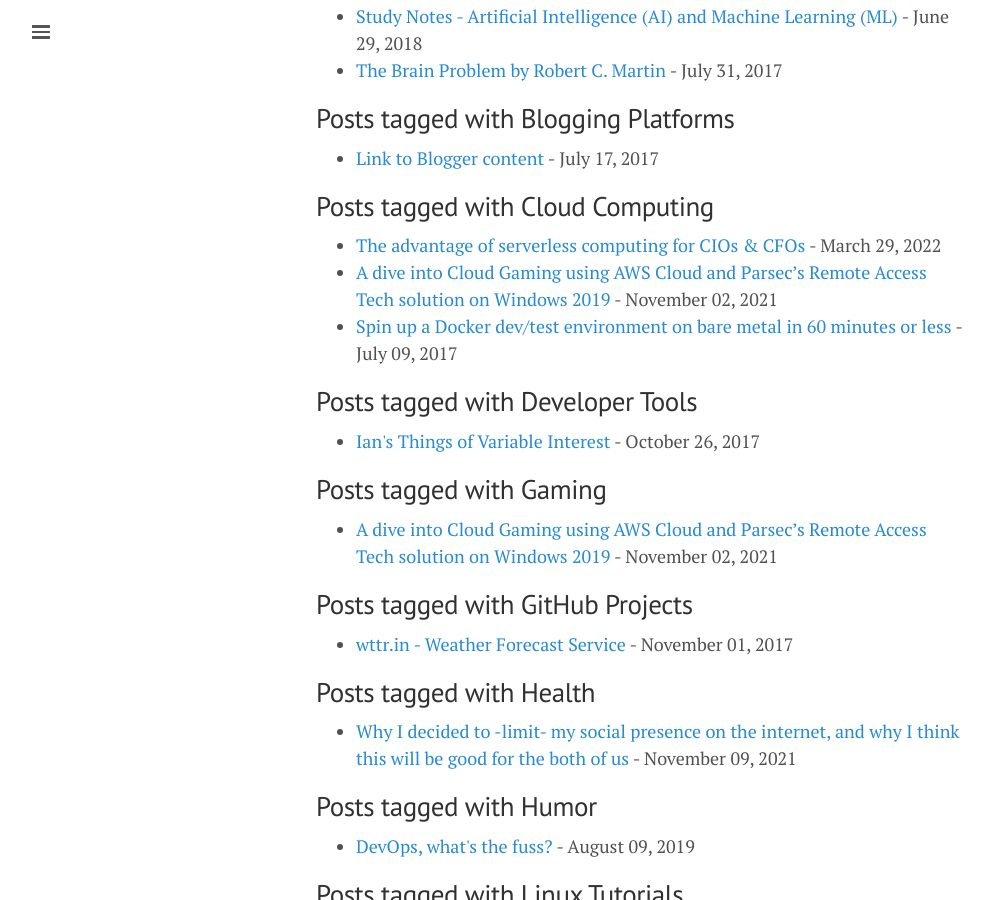
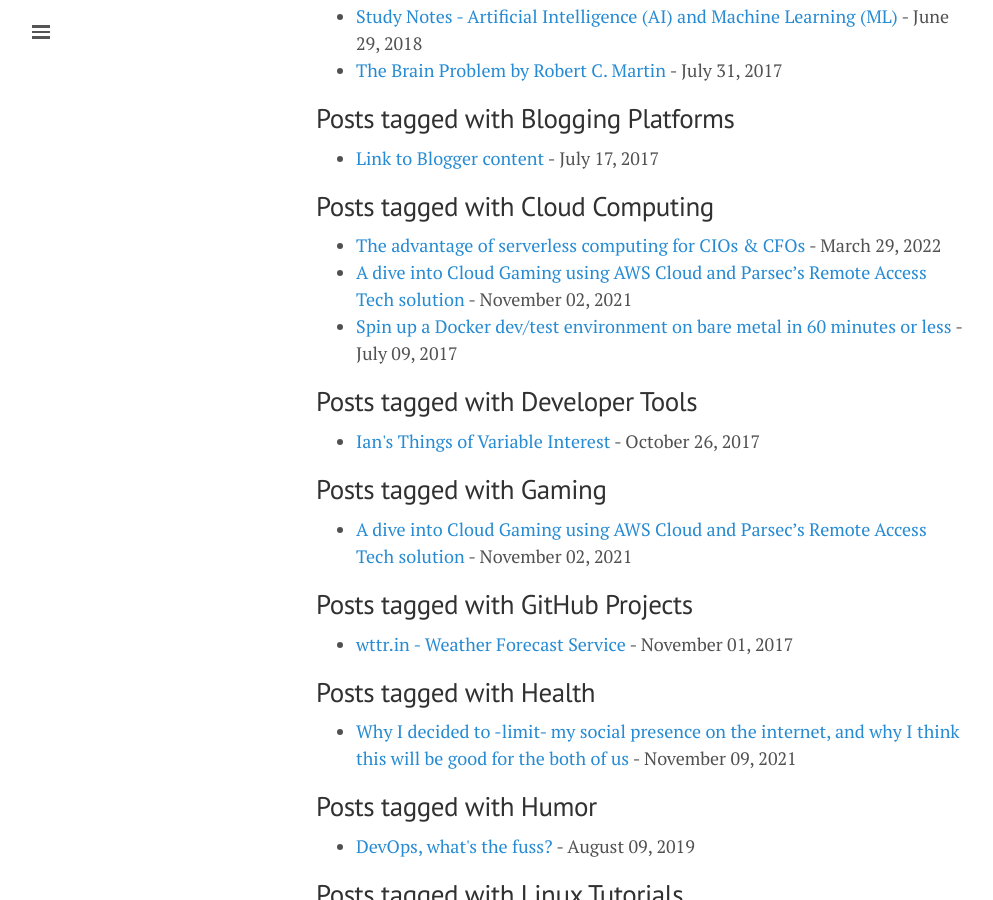
Before and after one commit to lgeurts/lgeurts.github.io, a Jekyll site: the page built from tags.html, in a window 1280 px wide and 900 px high, scrolled down 555 px. Shown: the whole window, without its empty margins (0-993 px from the left). Built offline with Jekyll 4.4.1, drawn with Linux system fonts in a browser that asks for light colours; nearby versions of some CDN libraries.

Commit message:
Update 2021-11-02-aws-high-performance-cloud-gaming.md

```diff
--- a/_posts/2021-11-02-aws-high-performance-cloud-gaming.md
+++ b/_posts/2021-11-02-aws-high-performance-cloud-gaming.md
@@ -1,7 +1,7 @@
 ---
 
 layout: post
-title: A dive into Cloud Gaming using AWS Cloud and Parsec’s Remote Access Tech solution on Windows 2019
+title: A dive into Cloud Gaming using AWS Cloud and Parsec’s Remote Access Tech solution
 read_time: true
 comments: true
 category: Entertainment
```
